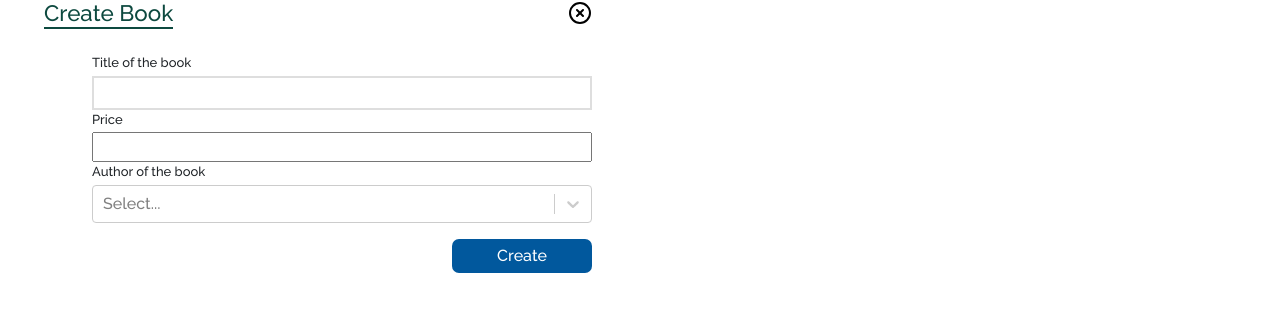
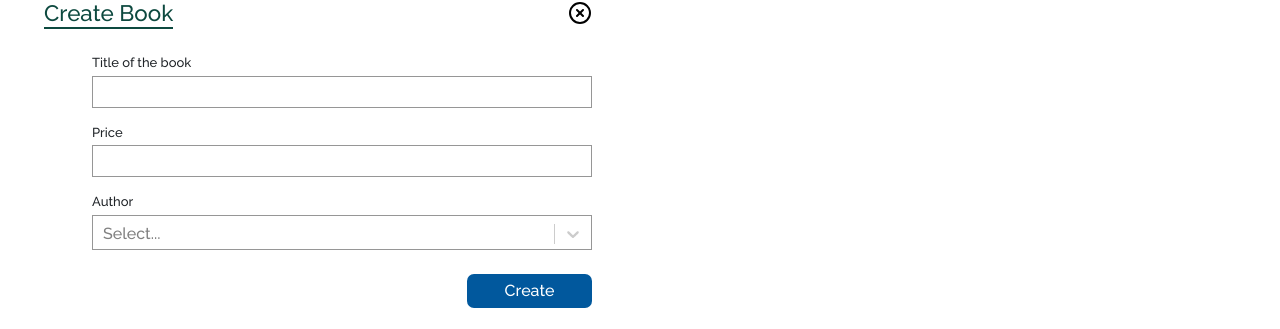
Before and after one commit to Rasi98/library_react_training, a React (Create React App) app: page / in a window 1280 px wide. Both pictures are taken after a click on the picture 50 px from the left and 1193 px from the top of the page. Shown: the part 1261-1590 px from the top of the page. Built offline with nearby package versions, Linux system fonts and the light colour scheme.

Commit message:
pp-51/commit 2: - React select stylings - input field border colors

```diff
--- a/src/assets/styles/partials/_createAuthor.scss
+++ b/src/assets/styles/partials/_createAuthor.scss
@@ -3,12 +3,6 @@
    flex-direction: column;
    margin-top: 2rem;
    width: 100%;
-
-   //h4{
-   //  color: #01589D; //change color
-   //  border-bottom: solid 2px;
-   //  width: fit-content;
-   //}
 
    .IconClass{
      display: flex;
@@ -17,8 +11,6 @@
      cursor: pointer;
      color: red;
    }
-
-
 
    .title{
      font-size: 1.2rem;
@@ -49,11 +41,10 @@
    .form-control {
      margin-bottom: 0;
      border-radius: 0;
+     width: 100%;
+     border-color: #969696;
+     height: 2em;
    }
-   //.form-control:focus {
-   //  border-color: #ff80ff;
-   //  box-shadow: 0px 1px 1px rgba(0, 0, 0, 0.075) inset, 0px 0px 8px rgba(255, 100, 255, 0.5);
-   //}
 
    //Error messege
    .errormsg {
@@ -125,15 +116,9 @@
            background: #01589D;
            border-radius: 7px;
            border: none;
-           width: 28%;
+           width: 25%;
            padding: 1% 4% 1% 4%;
          }
-       }
-
-       //Input field
-       .form-control {
-         margin-bottom: 0;
-         border-radius: 0;
        }
 
        //Error messege
--- a/src/assets/styles/partials/_createBooksForm.scss
+++ b/src/assets/styles/partials/_createBooksForm.scss
@@ -27,8 +27,6 @@
   font-size: 0.9em;
 }
 
-
-
 .IconClass-close{
   cursor: pointer;
   color: red;
@@ -37,9 +35,9 @@
 .form-control{
   margin-bottom: 15px;
   border-radius: 0;
-  height: 34px;
   width: 100%;
-  border: 2px solid #dedede;
+  border-color: #969696;
+  height: 2em;
 }
 
 .input-label{
@@ -47,9 +45,6 @@
   //margin-left: 4px;
   font-size: small;
 }
-
-
-
 
 .errormsg {
   color: red;
@@ -71,12 +66,6 @@
   flex-direction: column;
   margin-top: 2rem;
   width: 100%;
-
-  //h4{
-  //  color: #01589D; //change color
-  //  border-bottom: solid 2px;
-  //  width: fit-content;
-  //}
 
   .IconClass{
     display: flex;
@@ -117,16 +106,6 @@
     flex-direction: column;
   }
 
-  //Input field
-  .form-control {
-    margin-bottom: 10px;
-    border-radius: 0;
-  }
-  //.form-control:focus {
-  //  border-color: #ff80ff;
-  //  box-shadow: 0px 1px 1px rgba(0, 0, 0, 0.075) inset, 0px 0px 8px rgba(255, 100, 255, 0.5);
-  //}
-
   //Error messege
   .errormsg {
     color: red;
@@ -156,10 +135,6 @@
       color: red;
     }
 
-    .form-control {
-      margin-bottom: 10px;
-      border-radius: 0;
-    }
   }
 
   .add-book {
@@ -207,15 +182,9 @@
           background: #01589D;
           border-radius: 7px;
           border: none;
-          width: 28%;
+          width: 25%;
           padding: 1% 4% 1% 4%;
         }
-      }
-
-      //Input field
-      .form-control {
-        margin-bottom: 0;
-        border-radius: 0;
       }
 
       //Error messege
--- a/src/components/CreateAuthor.tsx
+++ b/src/components/CreateAuthor.tsx
@@ -43,11 +43,11 @@ const CreateAuthor: React.FC <CreateAuthorProps>= (props) => {
                             id="nameInput"
                             value={authorName}
                             onChange={(e) => {setAuthorName(e.target.value)}}
-                            onFocus={(e) =>setErrorMsgVisible(false)}
+                            onFocus={() =>setErrorMsgVisible(false)}
                         />
                         {errorMsgVisible && <label className={'errormsg'}>This field is required!</label>}
 
-                        <div className={"ButtonClass mt-3"}>
+                        <div className={"ButtonClass mt-4"}>
                             <Button onClick={handleSubmit}>
                                 Create
                             </Button>
--- a/src/components/CreateBooksForm.tsx
+++ b/src/components/CreateBooksForm.tsx
@@ -36,7 +36,19 @@ const CreateBooksForm: React.FC<CreateBooksProps> = (props) => {
         props.handleAddBooks(bookTitle,price, bookAuthor);
         setBookTitle('');
         setPrice('')
+        setBookAuthor('')
+
     }
+
+    const customStyles = {
+        control: (base: any) => ({
+            ...base,
+            height: '2.2em',
+            minHeight: '2.2em',
+            borderRadius:0,
+            borderColor:'#969696'
+        })
+    };
 
     return (
         <div className={'createBooksSection'}>
@@ -64,6 +76,7 @@ const CreateBooksForm: React.FC<CreateBooksProps> = (props) => {
                 <label className='input-label'>Price
                 </label>
                 <NumberFormat
+                    className='form-control'
                     value={price}
                     allowNegative={false}
                     displayType={'input'}
@@ -74,13 +87,16 @@ const CreateBooksForm: React.FC<CreateBooksProps> = (props) => {
                         setPrice(formattedValue);
                     }}
                 />
-                <label className='input-label'>Author of the book
+                <label className='input-label'>Author
                 </label>
-                <Select options={options()}
-                        onChange={(event) => event ? setBookAuthor(event.value) : setBookAuthor('')}
-                        onFocus={() =>setErrorMsgVisible(false)}/>
+                <Select
+                    isClearable={true}
+                    styles={customStyles}
+                    options={options()}
+                    onChange={(event) => event ? setBookAuthor(event.value) : setBookAuthor('')}
+                    onFocus={() =>setErrorMsgVisible(false)}/>
                 {errorMsgVisible && <label className={'errormsg'}>All fields are required!</label>}
-                <div className="button mt-3">
+                <div className="button mt-4">
                     <Button type="submit" className={'submit-btn'} onClick={handleSubmit}>Create</Button>
                 </div>
             </form>
```
